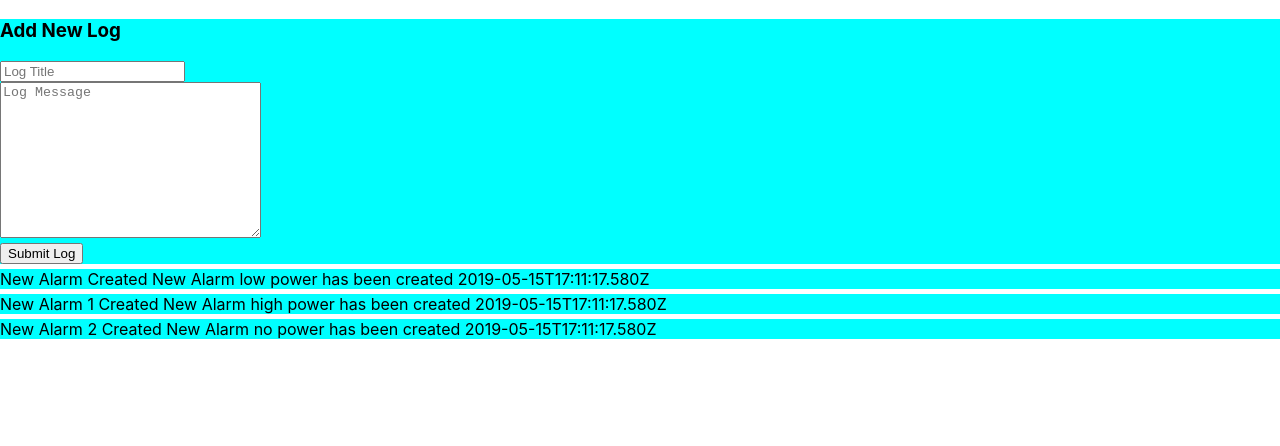
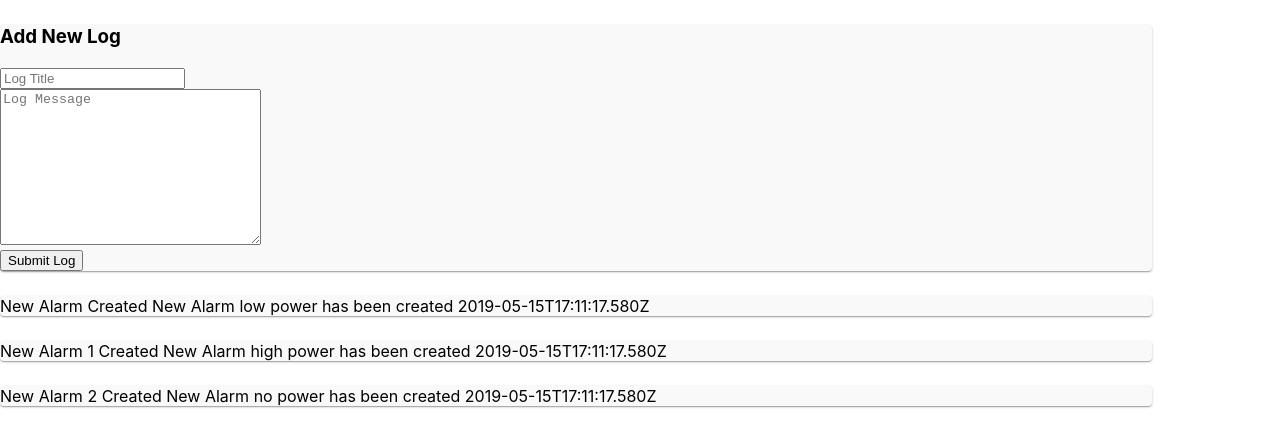
Before and after one commit to diwash13/tagup, a React (Create React App) app: page / in a window 1280 px wide. Shown: the top 446 px of the page. Built offline with nearby package versions, Linux system fonts and the light colour scheme.

Commit message:
Add Card Component

```diff
--- a/src/Components/Card/card.module.css
+++ b/src/Components/Card/card.module.css
@@ -1,4 +1,9 @@
 .card {
-    background-color: aqua;
-    margin: 5px 0;
+    max-width: 90vw;
+  background-color: #f9f9f9;
+  margin: 25px 0;
+  justify-content: space-between;
+  box-shadow: 0px 1px 3px 0px rgba(0, 0, 0, 0.2),
+    0px 1px 1px 0px rgba(0, 0, 0, 0.14), 0px 2px 1px -1px rgba(0, 0, 0, 0.12);
+  border-radius: 4px;
 }
```
Also changed, not shown: src/Components/Card/Card.js (+4 -4 lines).
